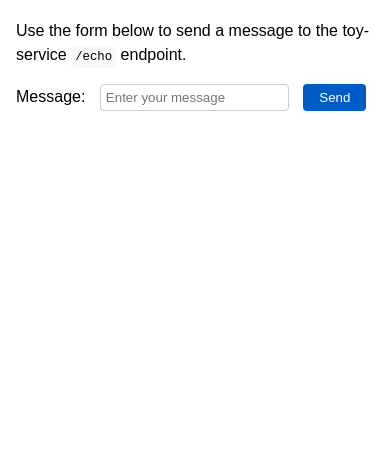
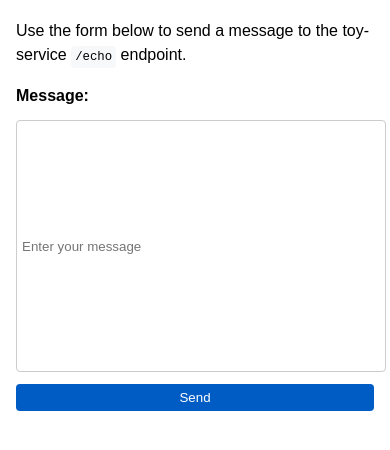
Before and after one commit to PaulCapestany/toy-web, a website: page index.html in a window 390 px wide. Shown: the part 72-522 px from the top of the page. Drawn offline with Linux system fonts and the light colour scheme.

Commit message:
fix: improve echo form responsiveness

```diff
--- a/package.json
+++ b/package.json
@@ -1,6 +1,6 @@
 {
     "name": "toy-web",
-    "version": "0.1.38",
+    "version": "0.1.39",
     "description": "Minimalistic frontend reference for toy-service integration",
     "main": "index.html",
     "scripts": {
--- a/style.css
+++ b/style.css
@@ -8,6 +8,40 @@ body {
 
   .hidden {
     display: none;
+  }
+
+  #echo-form {
+    display: flex;
+    flex-wrap: wrap;
+    gap: 12px;
+    align-items: center;
+  }
+
+  #echo-form label {
+    display: block;
+    font-weight: 600;
+    margin-right: 0;
+  }
+
+  #echo-form input[type="text"] {
+    flex: 1 1 240px;
+    min-width: 0;
+  }
+
+  #echo-form button {
+    flex: 0 0 auto;
+  }
+
+  @media (max-width: 520px) {
+    #echo-form {
+      flex-direction: column;
+      align-items: stretch;
+    }
+
+    #echo-form input[type="text"],
+    #echo-form button {
+      width: 100%;
+    }
   }
 
   label {
```
Also changed, not shown: CHANGELOG.md, 1 other file.
